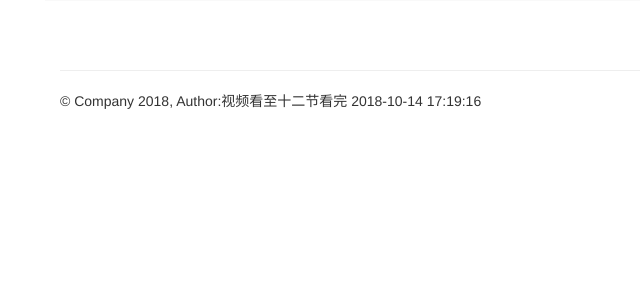
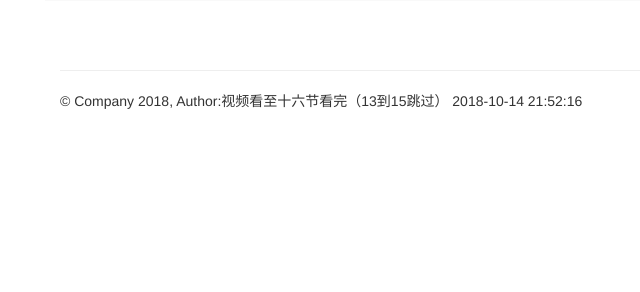
Before and after one commit to cydib/guest_demo, a Django app: page /search_name/ in a window 1280 px wide. Shown: the part 342-634 px from the top of the page, without its empty margins (25-665 px from the left). Run offline with Django 3.2, Linux system fonts and the light colour scheme; a user stored in the database is signed in; data comes from the database, SQL or seed files in the repository; some libraries are stand-ins or nearby versions.

Commit message:
修改观看时间

```diff
--- a/guest/sign/templates/base.html
+++ b/guest/sign/templates/base.html
@@ -14,7 +14,7 @@
       <div class="page-header">
       </div>
       <footer class="footer">
-        <p>&copy; Company 2018, Author:视频看至十二节看完 2018-10-14 17:19:16</p>
+        <p>&copy; Company 2018, Author:视频看至十六节看完（13到15跳过） 2018-10-14 21:52:16</p>
       </footer>
     </div> <!-- /container -->
 </body>
```
